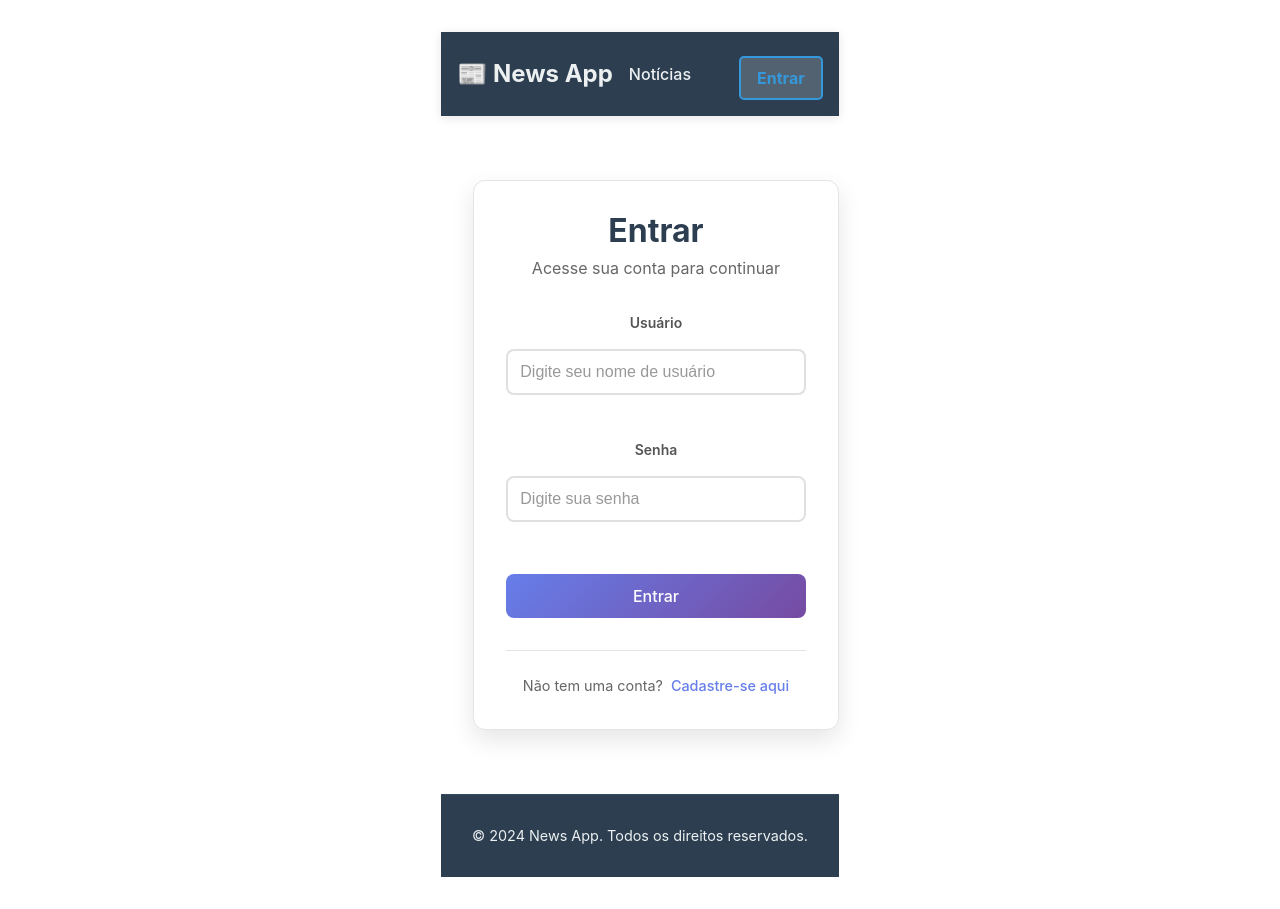
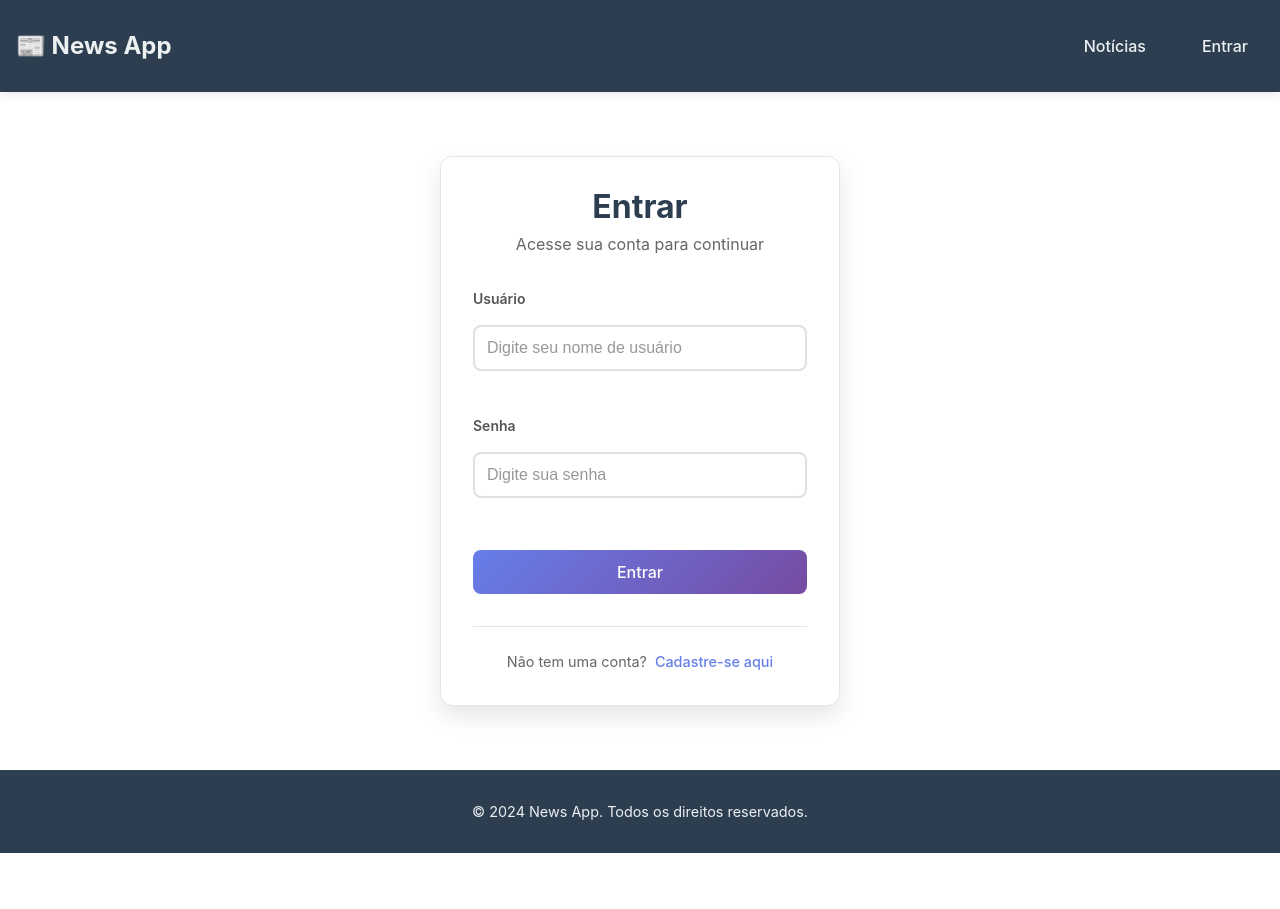
Before and after one commit to devAndreFC/news-ia, a React (Vite) app in the folder frontend/: page /login in a window 1280 px wide. After the commit the page ends 853 px from the top, so only its background shows below. Built offline with nearby package versions, Linux system fonts and the light colour scheme; the HTML template or start-up script is replaced by a standard one.

Commit message:
fix: corrigido posicao do botao 'entrar'.

```diff
--- a/frontend/src/App.css
+++ b/frontend/src/App.css
@@ -1,8 +1,8 @@
 #root {
-  max-width: 1280px;
-  margin: 0 auto;
-  padding: 2rem;
-  text-align: center;
+  width: 100%;
+  margin: 0;
+  padding: 0;
+  min-height: 100vh;
 }
 
 .card {
--- a/frontend/src/components/Layout.css
+++ b/frontend/src/components/Layout.css
@@ -12,12 +12,15 @@
 }
 
 .header-content {
-  max-width: 1200px;
-  margin: 0 auto;
+  width: 100%;
+  margin: 0;
   padding: 0 1rem;
   display: flex;
   justify-content: space-between;
   align-items: center;
+  height: 60px;
+  flex-wrap: nowrap;
+  gap: 1rem;
 }
 
 .logo {
@@ -28,6 +31,8 @@
   display: flex;
   align-items: center;
   gap: 0.5rem;
+  height: 40px;
+  line-height: 1;
 }
 
 .logo:hover {
@@ -37,7 +42,10 @@
 .nav {
   display: flex;
   align-items: center;
-  gap: 2rem;
+  gap: 1.5rem;
+  flex-wrap: nowrap;
+  flex-shrink: 0;
+  height: 40px;
 }
 
 .nav-link {
@@ -46,6 +54,13 @@
   padding: 0.5rem 1rem;
   border-radius: 6px;
   transition: background-color 0.3s ease;
+  display: inline-flex;
+  align-items: center;
+  justify-content: center;
+  height: 40px;
+  box-sizing: border-box;
+  line-height: 1;
+  vertical-align: middle;
 }
 
 .nav-link:hover {
@@ -53,19 +68,13 @@
   color: #bdc3c7;
 }
 
-.login-link {
-  background-color: rgba(236, 240, 241, 0.2);
-  border: 1px solid rgba(236, 240, 241, 0.3);
-}
 
-.login-link:hover {
-  background-color: rgba(236, 240, 241, 0.3);
-}
 
 .user-menu {
   display: flex;
   align-items: center;
   gap: 1rem;
+  height: 40px;
 }
 
 .user-name {
@@ -81,6 +90,13 @@
   border-radius: 6px;
   cursor: pointer;
   transition: background-color 0.3s ease;
+  display: inline-flex;
+  align-items: center;
+  justify-content: center;
+  height: 40px;
+  box-sizing: border-box;
+  line-height: 1;
+  vertical-align: middle;
 }
 
 .logout-btn:hover {
@@ -93,15 +109,19 @@
   margin: 0 auto;
   padding: 2rem 1rem;
   width: 100%;
+  min-height: calc(100vh - 200px);
+  display: flex;
+  flex-direction: column;
 }
 
 .footer {
   background-color: #2c3e50;
   border-top: 1px solid #34495e;
-  padding: 1rem 0;
+  padding: 1rem;
   text-align: center;
   color: #ecf0f1;
   font-size: 0.9rem;
+  width: 100%;
 }
 
 /* Responsividade */
@@ -109,6 +129,7 @@
   .header-content {
     flex-direction: column;
     gap: 1rem;
+    padding: 0 1rem;
   }
 
   .nav {
@@ -122,5 +143,10 @@
 
   .main-content {
     padding: 1rem;
+    min-height: calc(100vh - 250px);
+  }
+
+  .footer {
+    padding: 1rem;
   }
 }
--- a/frontend/src/components/Layout.jsx
+++ b/frontend/src/components/Layout.jsx
@@ -46,7 +46,7 @@ const Layout = () => {
                 </button>
               </div>
             ) : (
-              <Link to="/login" className="nav-link login-link">
+              <Link to="/login" className="nav-link">
                 Entrar
               </Link>
             )}
--- a/frontend/src/index.css
+++ b/frontend/src/index.css
@@ -1,3 +1,13 @@
+* {
+  box-sizing: border-box;
+}
+
+html {
+  width: 100%;
+  margin: 0;
+  padding: 0;
+}
+
 :root {
   font-family: Inter, system-ui, Avenir, Helvetica, Arial, sans-serif;
   line-height: 1.5;
@@ -25,10 +35,10 @@ a:hover {
 
 body {
   margin: 0;
-  display: flex;
-  place-items: center;
+  padding: 0;
   min-width: 320px;
   min-height: 100vh;
+  width: 100%;
 }
 
 h1 {
--- a/frontend/src/pages/Home.css
+++ b/frontend/src/pages/Home.css
@@ -1,5 +1,8 @@
 .home {
   max-width: 100%;
+  flex: 1;
+  display: flex;
+  flex-direction: column;
 }
 
 .home-header {
@@ -172,8 +175,12 @@
 
 .no-news {
   text-align: center;
-  padding: 4rem 2rem;
+  padding: 2rem 1rem;
   color: #666;
+  min-height: 200px;
+  display: flex;
+  flex-direction: column;
+  justify-content: center;
 }
 
 .news-grid {
```
